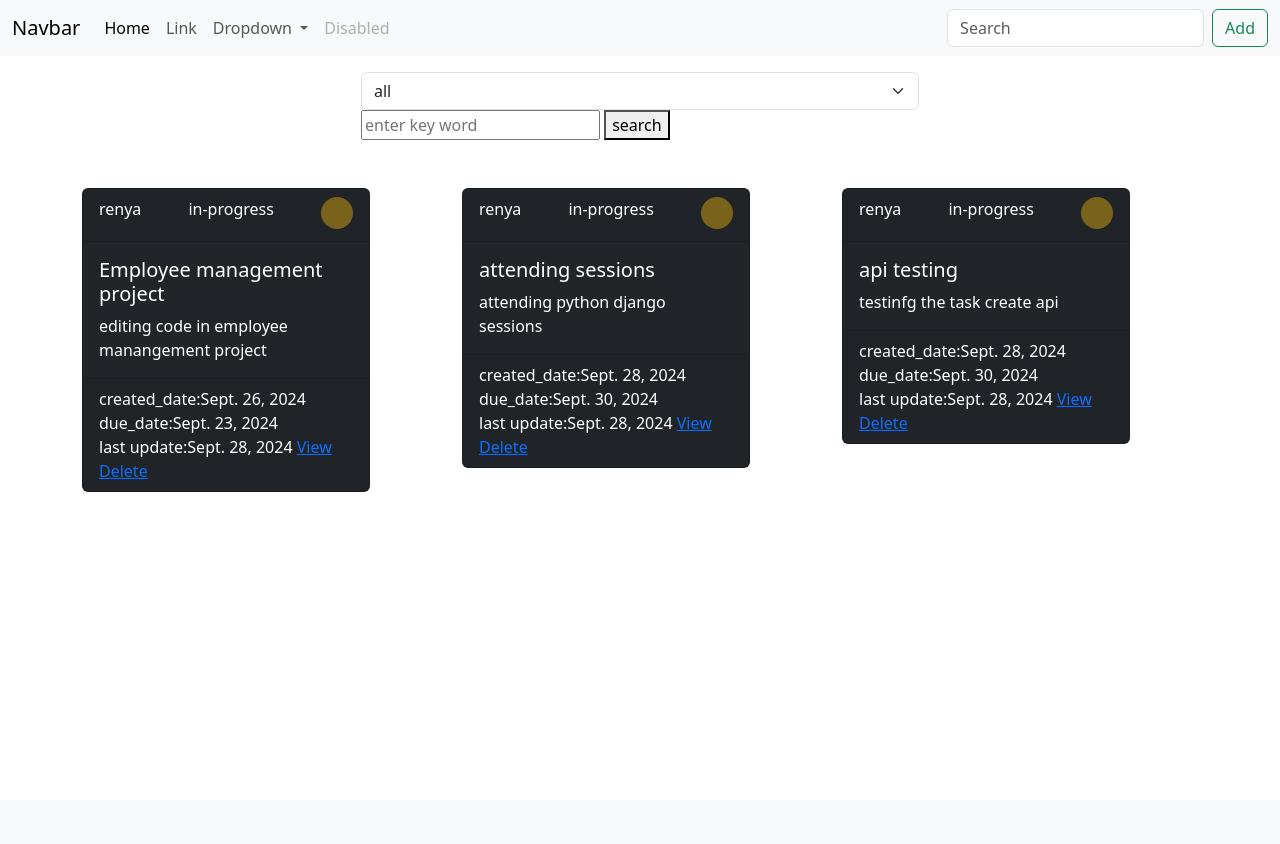
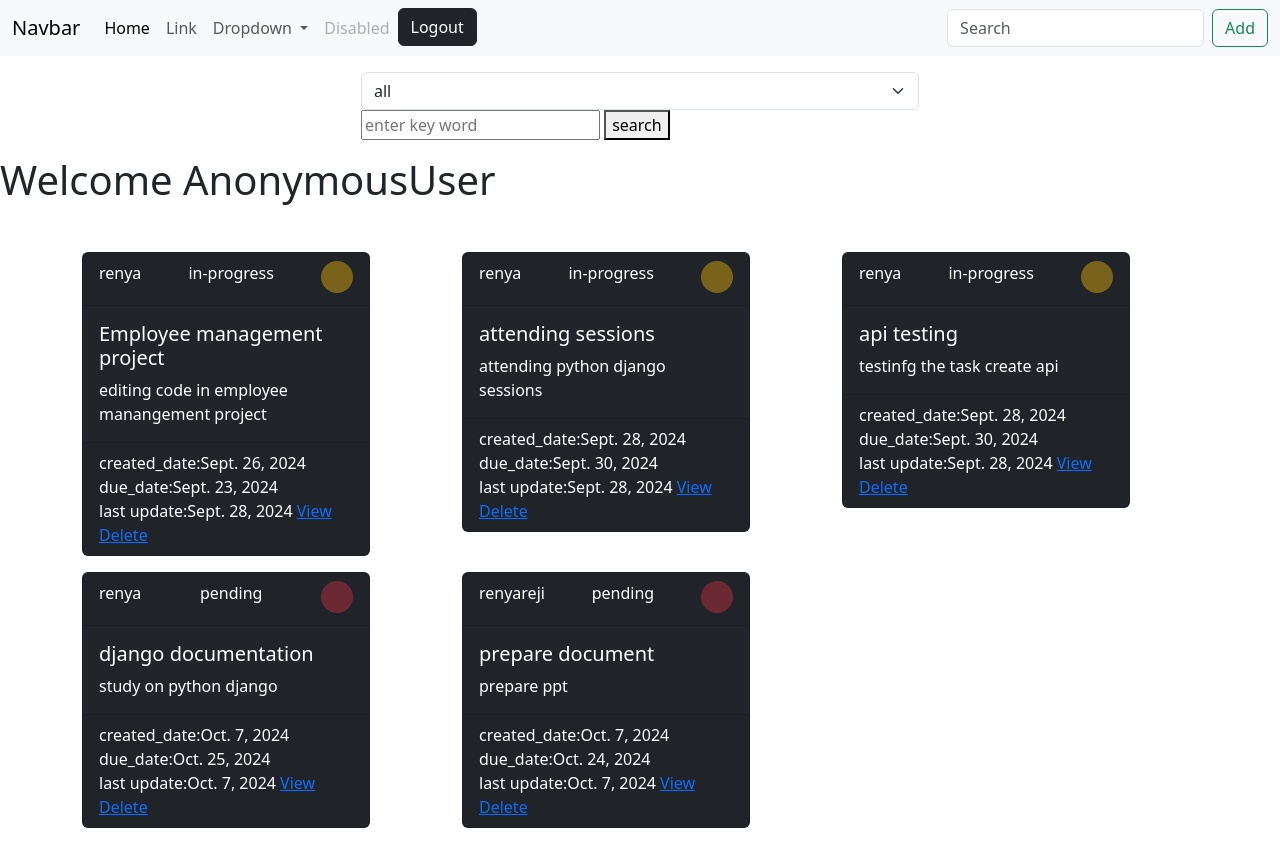
Before and after one commit to renyareji1995/taskpro, a Django app: page /tasks/all/ in a window 1280 px wide. Before the commit the page ends 492 px from the top, so only its background shows below. Run offline with Django 5.2, Linux system fonts and the light colour scheme; data comes from the database, SQL or seed files in the repository.

Commit message:
changed migrations and user field added

```diff
--- a/notes/forms.py
+++ b/notes/forms.py
@@ -12,7 +12,7 @@
 
         # fields=["title","description",...]
 
-        exclude=("created_date","status","updated_date")
+        exclude=("created_date","status","updated_date","user")
 
         #styling django modelform
         widgets={
@@ -25,7 +25,6 @@
 
             "category":forms.Select(attrs={"class":"form-control form-select"}),
 
-            "user":forms.TextInput(attrs={"class":"form-control"})
         }
 
 
@@ -41,7 +40,7 @@
         widgets={
             "username":forms.TextInput(attrs={"class":"form-control"}),
             "email":forms.TextInput(attrs={"class":"form-control"}),
-            "password":forms.TextInput(attrs={"class":"form-control"})
+            "password":forms.PasswordInput(attrs={"class":"form-control"})
 
         }
 
--- a/notes/models.py
+++ b/notes/models.py
@@ -1,4 +1,6 @@
 from django.db import models
+
+from django.contrib.auth.models import User
 
 # Create your models here.
 
@@ -42,7 +44,9 @@
 
     status=models.CharField(max_length=200,choices=status_choices,default="pending")
 
-    user=models.CharField(max_length=200)
+    user=models.ForeignKey(User,on_delete=models.CASCADE)
+
+
 
     def __str__(self) -> str:
 
--- a/notes/templates/base.html
+++ b/notes/templates/base.html
@@ -37,6 +37,9 @@
               <li class="nav-item">
                 <a class="nav-link disabled" aria-disabled="true">Disabled</a>
               </li>
+              <li class="nav-item">
+                <a href="{%url 'signout'%}" class="btn btn-dark">Logout</a>
+              </li>
             </ul>
             <form class="d-flex" role="search" action="{%url 'task-list'%}">
               <input class="form-control me-2" type="search" placeholder="Search" aria-label="Search" name="search_text">
--- a/notes/templates/task_list.html
+++ b/notes/templates/task_list.html
@@ -20,7 +20,7 @@
         </form>
     </div>
 </div>
-
+<h1>Welcome {{request.user}}</h1>
 <div class="container mt-5">
     <div class="row">
         {%for t in tasks%}
--- a/notes/views.py
+++ b/notes/views.py
@@ -15,6 +15,8 @@
 from django.db.models import Count
 
 from django.contrib.auth.models import User
+
+from django.contrib.auth import authenticate,login,logout
 
 # Create your views here.
 
@@ -38,6 +40,8 @@
             # Task.objects.create(**data) #unpacking data dictionary
 
             #instead of this,we can use,
+
+            form_instance.instance.user=request.user
 
             form_instance.save()  #for update,instance is passed intio the save().if not,create function will works.
 
@@ -252,3 +256,41 @@
         form_instance=SignInForm()
 
         return render(request,self.template_name,{"form":form_instance})
+
+    def post(self,request,*args,**kwargs):
+
+        #initialize form with request.POST
+
+        form_instance=SignInForm(request.POST)
+
+        #check form_instance is valid
+
+        if form_instance.is_valid():
+
+            #extract username,password
+
+            uname=form_instance.cleaned_data.get("username")
+
+            pwd=form_instance.cleaned_data.get("password")
+
+            #authenticate
+
+            user_object=authenticate(request,username=uname,password=pwd)
+
+            if user_object:
+
+                login(request,user_object)
+
+                return redirect("task-list")
+
+        return render(request,self.template_name,{"form":form_instance})
+
+
+class SignOutView(View):
+
+    def get(self,request,*args,**kwargs):
+
+        #remove user session
+        logout(request)
+
+        return redirect("signin")
--- a/taskpro/urls.py
+++ b/taskpro/urls.py
@@ -26,5 +26,6 @@
     path('tasks/<int:pk>/remove/',views.TaskDeleteView.as_view(),name='task-delete'),
     path("",views.TaskSummaryView.as_view(),name="task-summary"),
     path("register/",views.SignUpView.as_view(),name="signup"),
-    path('signin/',views.SignInView.as_view(),name="signin")
+    path('signin/',views.SignInView.as_view(),name="signin"),
+    path('signout/',views.SignOutView.as_view(),name="signout")
 ]
```
Also changed, not shown: db.sqlite3, notes/migrations/0004_remove_task_user.py (added), notes/migrations/0005_task_user.py (added).
